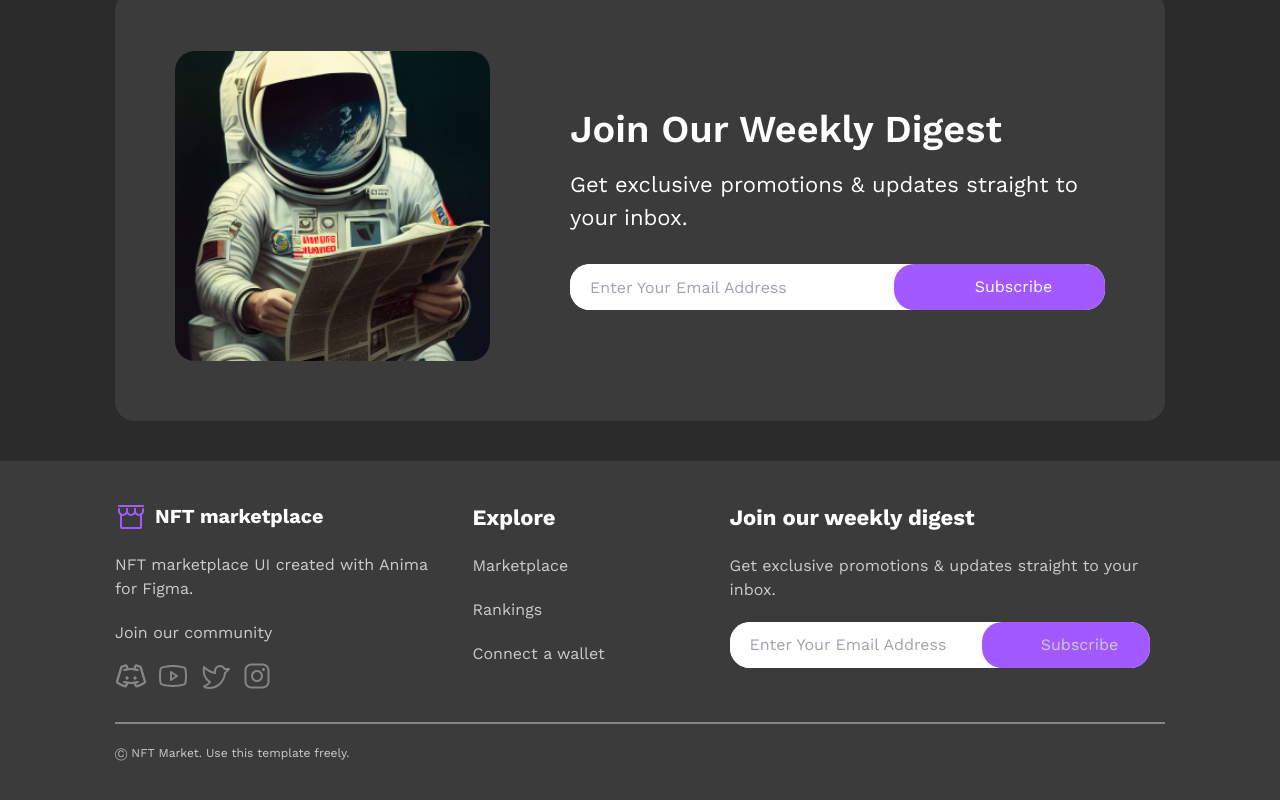
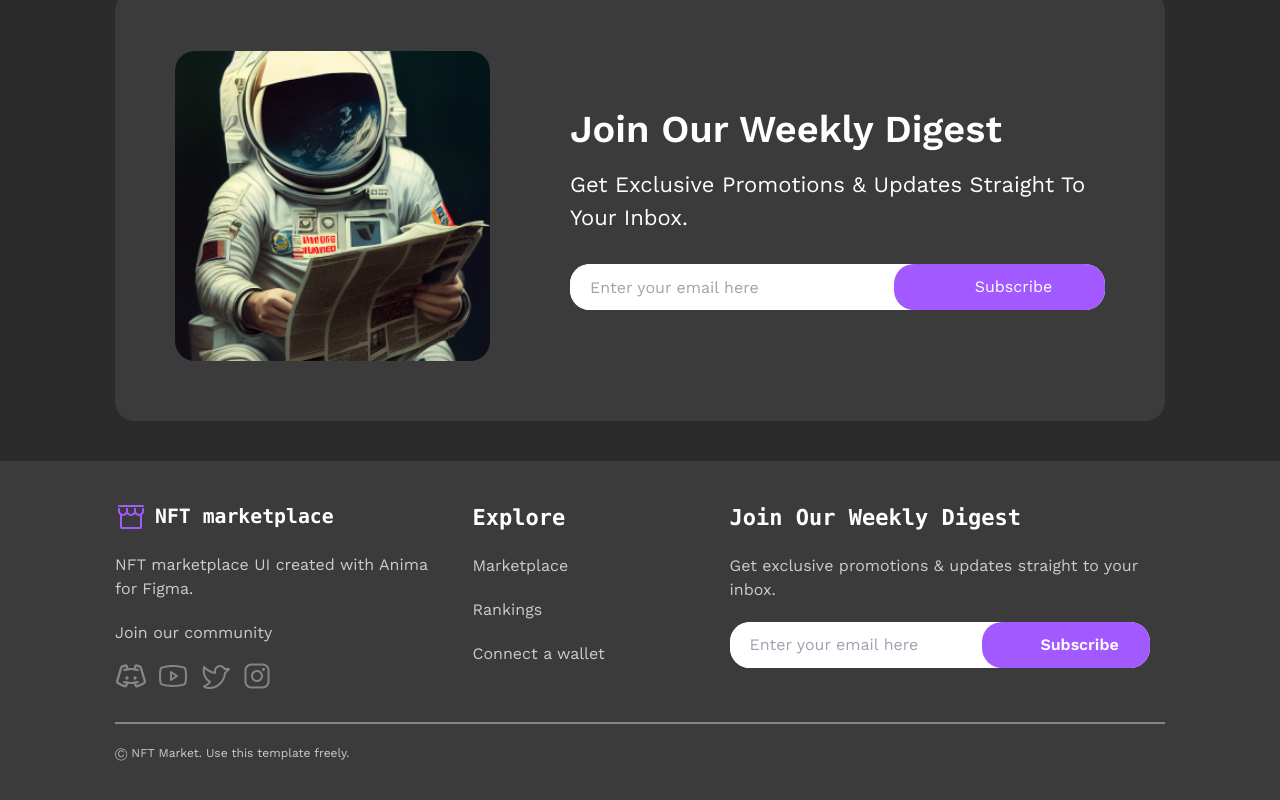
Before and after one commit to talhak911/talha-nft-marketplace, a React (Create React App) app: page / in a window 1280 px wide. Shown: the part 3809-4609 px from the top of the page. Built offline with nearby package versions, Linux system fonts and the light colour scheme; no server answers; some icons are missing.

Commit message:
font change

```diff
--- a/src/components/footer/Footer.tsx
+++ b/src/components/footer/Footer.tsx
@@ -12,7 +12,7 @@ export default function Footer(): JSX.Element {
         <div className="flex flex-col gap-[20px] lg:max-w-[327.41px]">
           <div className="flex items-center">
             <Logo className="size-[32px] mr-2" />
-            <h2 className="text-[14.85px] lg:text-[19.8px] font-bold">
+            <h2 className="text-[14.85px] lg:text-[19.8px] font-bold font-mono">
               NFT marketplace
             </h2>
           </div>
@@ -34,14 +34,14 @@ export default function Footer(): JSX.Element {
         </div>
 
         <div className="flex flex-col gap-[20px] text-[#CCCCCC] lg:w-[240px]">
-          <h4 className="font-bold text-[22px] text-white ">Explore</h4>
+          <h4 className="font-bold text-[22px] text-white font-mono capitalize">Explore</h4>
           <span >Marketplace</span>
           <span>Rankings</span>
           <span >Connect a wallet</span>
         </div>
 
         <div className="flex flex-col gap-[20px] text-[#CCCCCC]">
-          <h4 className="font-bold text-[22px] text-white ">
+          <h4 className="font-bold text-[22px] text-white font-mono capitalize">
             Join our weekly digest
           </h4>
           <span>
@@ -51,12 +51,12 @@ export default function Footer(): JSX.Element {
             <input
               className=" text-[#2B2B2B] h-[46px] rounded-[20px] py-[16px] px-[20px] border border-[#858584] md:border-none  md:focus:outline-none "
               type="text"
-              placeholder="Enter Your Email Address"
+              placeholder="Enter your email here"
             />
 
             <button className="flex gap-[12px] items-center justify-center h-[46px] rounded-[20px]  bg-[#A259FF] md:w-[211px] ">
               <EnvelopIcon />
-              <span>Subscribe</span>
+              <span className="font-semibold text-white">Subscribe</span>
             </button>
           </div>
         </div>
--- a/src/components/subscribeWidget/SubscribeWidget.tsx
+++ b/src/components/subscribeWidget/SubscribeWidget.tsx
@@ -18,15 +18,15 @@ export default function SubscribeWidget(): JSX.Element {
                 <h4 className=" font-semibold text-[28px] lg:text-[38px] capitalize">
                   Join our weekly digest
                 </h4>
-                <span className="text-[16px] lg:text-[22px] font-normal ">
+                <span className="text-[16px] lg:text-[22px] font-normal capitalize ">
                   Get exclusive promotions & updates straight to your inbox.
                 </span>
               </div>
               <div className="flex flex-col lg:flex-row gap-[16px] lg:gap-0 justify-between lg:bg-white rounded-[20px]">
                 <input
-                  className="text-[#2B2B2B] h-[46px] rounded-[20px] py-[16px] px-[20px] border border-[#858584] lg:border-none  lg:focus:outline-none "
+                  className="text-[#2B2B2B]  placeholder-opacity-100 h-[46px] rounded-[20px] py-[16px] px-[20px] border border-[#858584] lg:border-none  lg:focus:outline-none "
                   type="text"
-                  placeholder="Enter Your Email Address"
+                  placeholder ="Enter your email here"
                 />
 
                 <button className="flex gap-[12px] items-center justify-center h-[46px] rounded-[20px]  bg-[#A259FF] lg:w-[211px] ">
```
